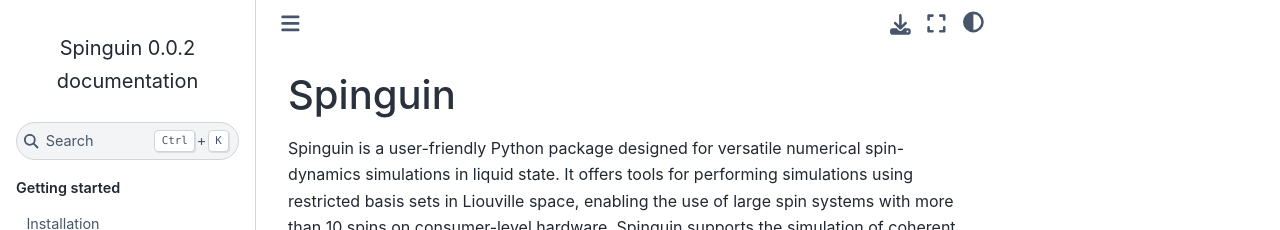
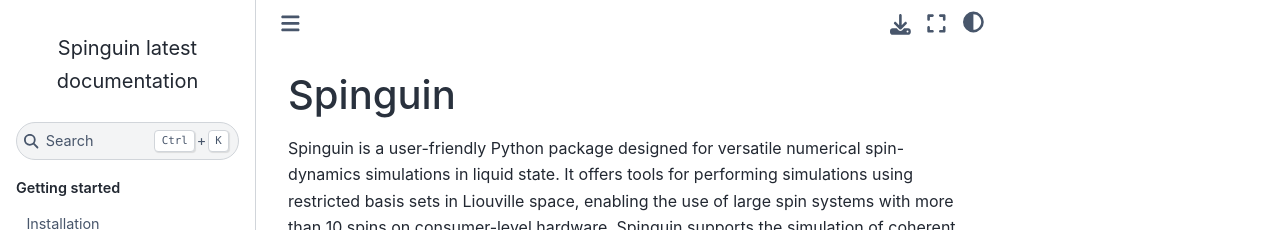
Before and after one commit to nmroulu/Spinguin, a Sphinx documentation site: the page built from docs/source/index.rst, in a window 1280 px wide. Shown: the top 230 px of the page. Built offline with Sphinx 7.4.7 and the Sphinx Book theme 1.1.4, drawn with Linux system fonts in a browser that asks for light colours.

Commit message:
Change documentation version to latest

```diff
--- a/docs/source/conf.py
+++ b/docs/source/conf.py
@@ -14,7 +14,7 @@ sys.path.insert(0, os.path.abspath('../../src'))
 project = 'Spinguin'
 copyright = '2025, Joni Eronen, Perttu Hilla'
 author = 'Joni Eronen, Perttu Hilla'
-release = '0.0.2'
+release = 'latest'
 
 # -- General configuration ---------------------------------------------------
 # https://www.sphinx-doc.org/en/master/usage/configuration.html#general-configuration
```
